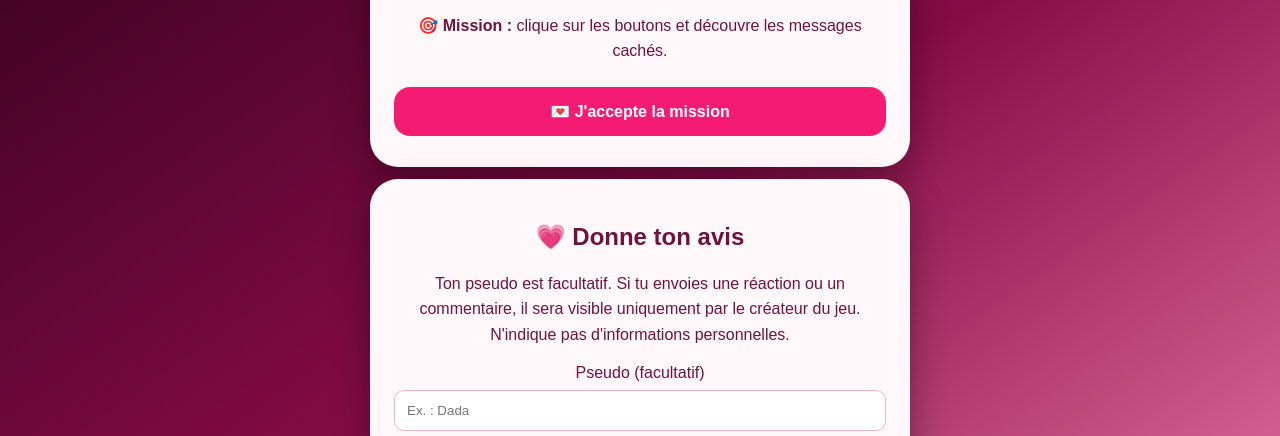
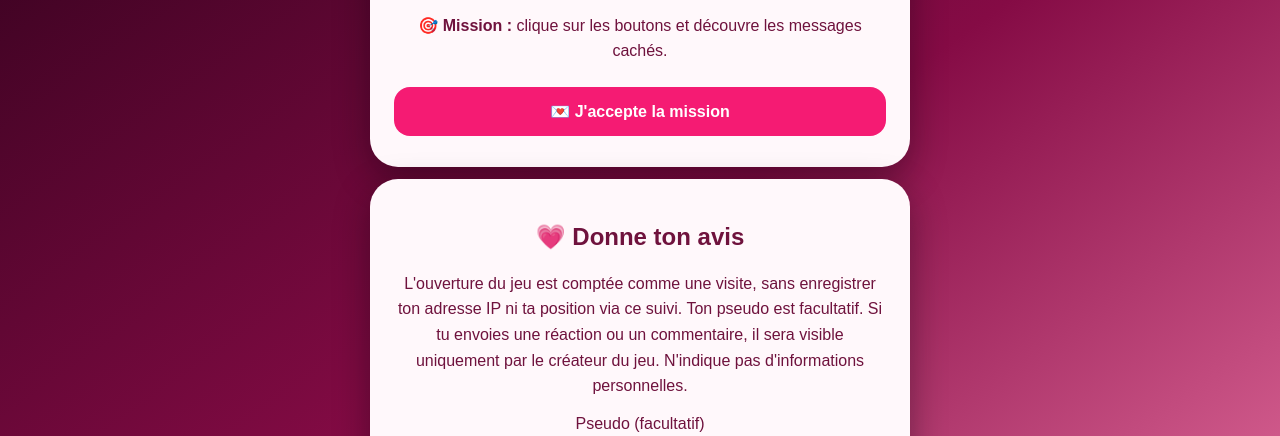
Before and after one commit to madjadoumcyrille-ux/Karen-and-Cyrille, a plain HTML site: page index.html in a window 1280 px wide. Shown: the part 330-766 px from the top of the page. Drawn offline with Linux system fonts and the light colour scheme; a script that the page names is missing.

Commit message:
Disclose anonymous visit counting and feedback privacy

```diff
--- a/index.html
+++ b/index.html
@@ -3,7 +3,7 @@
 *{box-sizing:border-box}body{margin:0;padding:18px;background:linear-gradient(145deg,#240016,#850b45,#ff8bb7);font-family:Arial,sans-serif;color:#fff;text-align:center;min-height:100vh}.card{max-width:540px;margin:12px auto;background:#fff8fb;color:#6f123d;padding:24px;border-radius:28px;box-shadow:0 12px 35px #12000c66}h1{font-family:Georgia,serif;font-size:38px;margin:8px 0}.heart{font-size:58px;animation:pulse 1s infinite}p{line-height:1.6}.btn{width:100%;padding:15px;margin:7px 0;border:0;border-radius:16px;background:#f51b73;color:white;font-size:16px;font-weight:bold;cursor:pointer}.btn.alt{background:#ffe0ed;color:#8b174b}.grid{display:grid;grid-template-columns:1fr 1fr;gap:8px}.grid button{background:#ffe7f0;color:#8b174b;box-shadow:0 4px #e9b7ca;min-height:75px}.note{background:#fff0f6;color:#6f123d;border-radius:18px;padding:22px;margin:14px 0;font:22px/1.5 Georgia,serif;min-height:120px}.hide{display:none}.small{font-size:13px;color:#a25b7b}@keyframes pulse{50%{transform:scale(1.12)}}.float{position:fixed;bottom:0;animation:up 2.3s forwards;pointer-events:none}@keyframes up{to{transform:translateY(-95vh) rotate(30deg);opacity:0}}
 </style></head><body><main class="card" id="intro"><div class="heart">💘</div><h1>Mission : faire sourire Darille</h1><p>Un mini-jeu préparé avec amour par <b>Tikorta Cyrille</b> 💗<br>Darille, Karen, prépare-toi : il y a des secrets, des cadeaux et un peu de folie ! 😂</p><p>🎯 <b>Mission :</b> clique sur les boutons et découvre les messages cachés.</p><button class="btn" onclick="begin()">💌 J'accepte la mission</button></main>
 <main class="card hide" id="game"><h2>🎁 Choisis un cadeau mystère</h2><p>Ouvre les boutons un par un. Chaque clic révèle une surprise romantique ou drôle.</p><div class="grid" id="grid"></div><div id="note" class="note hide"></div><p id="count">0 message découvert</p><button class="btn" onclick="surprise()">🎲 Surprise suivante</button><button class="btn alt" id="last" onclick="finale()">💌 Message ultra-secret</button></main>
-<main class="card" id="feedback"><h2>💗 Donne ton avis</h2><p>Ton pseudo est facultatif. Si tu envoies une réaction ou un commentaire, il sera visible uniquement par le créateur du jeu. N'indique pas d'informations personnelles.</p><form id="feedback-form"><label for="nickname">Pseudo (facultatif)</label><br><input id="nickname" maxlength="40" placeholder="Ex. : Dada" style="width:100%;padding:12px;border:1px solid #e9b7ca;border-radius:10px;margin:8px 0"><label for="reaction">Ta réaction</label><br><select id="reaction" style="width:100%;padding:12px;border:1px solid #e9b7ca;border-radius:10px;margin:8px 0"><option value="">Choisir une réaction (facultatif)</option><option value="😍">😍 J'adore</option><option value="😂">😂 Très drôle</option><option value="🥹">🥹 Trop mignon</option><option value="❤️">❤️ Touchant</option><option value="😐">😐 Bof</option></select><label for="comment">Commentaire (500 caractères max)</label><br><textarea id="comment" maxlength="500" rows="3" placeholder="Écris un petit mot…" style="width:100%;padding:12px;border:1px solid #e9b7ca;border-radius:10px;margin:8px 0;font:inherit"></textarea><button class="btn" type="submit">Envoyer mon avis 💌</button></form><p id="feedback-status" class="small" aria-live="polite">Le formulaire sera actif une fois la base de données configurée.</p></main>
+<main class="card" id="feedback"><h2>💗 Donne ton avis</h2><p>L'ouverture du jeu est comptée comme une visite, sans enregistrer ton adresse IP ni ta position via ce suivi. Ton pseudo est facultatif. Si tu envoies une réaction ou un commentaire, il sera visible uniquement par le créateur du jeu. N'indique pas d'informations personnelles.</p><form id="feedback-form"><label for="nickname">Pseudo (facultatif)</label><br><input id="nickname" maxlength="40" placeholder="Ex. : Dada" style="width:100%;padding:12px;border:1px solid #e9b7ca;border-radius:10px;margin:8px 0"><label for="reaction">Ta réaction</label><br><select id="reaction" style="width:100%;padding:12px;border:1px solid #e9b7ca;border-radius:10px;margin:8px 0"><option value="">Choisir une réaction (facultatif)</option><option value="😍">😍 J'adore</option><option value="😂">😂 Très drôle</option><option value="🥹">🥹 Trop mignon</option><option value="❤️">❤️ Touchant</option><option value="😐">😐 Bof</option></select><label for="comment">Commentaire (500 caractères max)</label><br><textarea id="comment" maxlength="500" rows="3" placeholder="Écris un petit mot…" style="width:100%;padding:12px;border:1px solid #e9b7ca;border-radius:10px;margin:8px 0;font:inherit"></textarea><button class="btn" type="submit">Envoyer mon avis 💌</button></form><p id="feedback-status" class="small" aria-live="polite">Le formulaire sera actif une fois la base de données configurée.</p></main>
 <main class="card hide" id="end"><div class="heart">🥹❤️</div><h1>Mission accomplie !</h1><p>Darille, si tu es arrivée jusqu'ici, sache que quelqu'un pense très fort à toi : <b>Tikorta Cyrille</b>. Tu mérites des sourires, du respect et beaucoup de douceur. ❤️</p><div class="note">Je ne promets pas d'être parfait, mais je veux apprendre à te comprendre, te faire rire et créer de beaux souvenirs avec toi. Je t'aime fort. 💗<br>— Cyrille</div><button class="btn" onclick="celebrate()">🎉 Pluie de cœurs</button><button class="btn alt" onclick="restart()">🔁 Rejouer</button><p class="small">P.S. : le créateur décline toute responsabilité en cas de sourire bête. 😂</p></main>
 <script>
 const msgs=[
```
